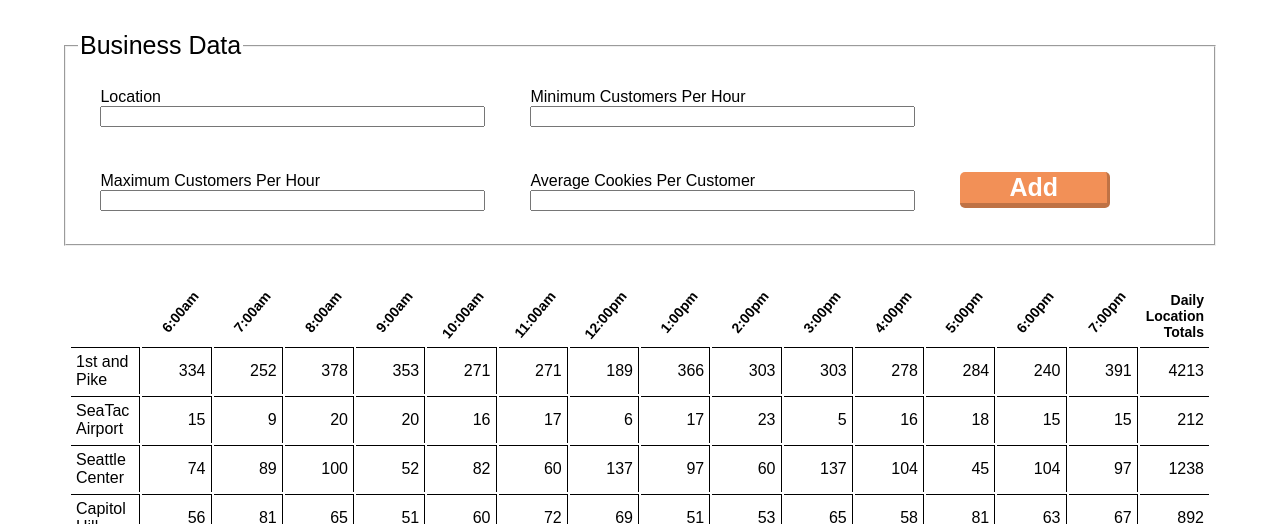
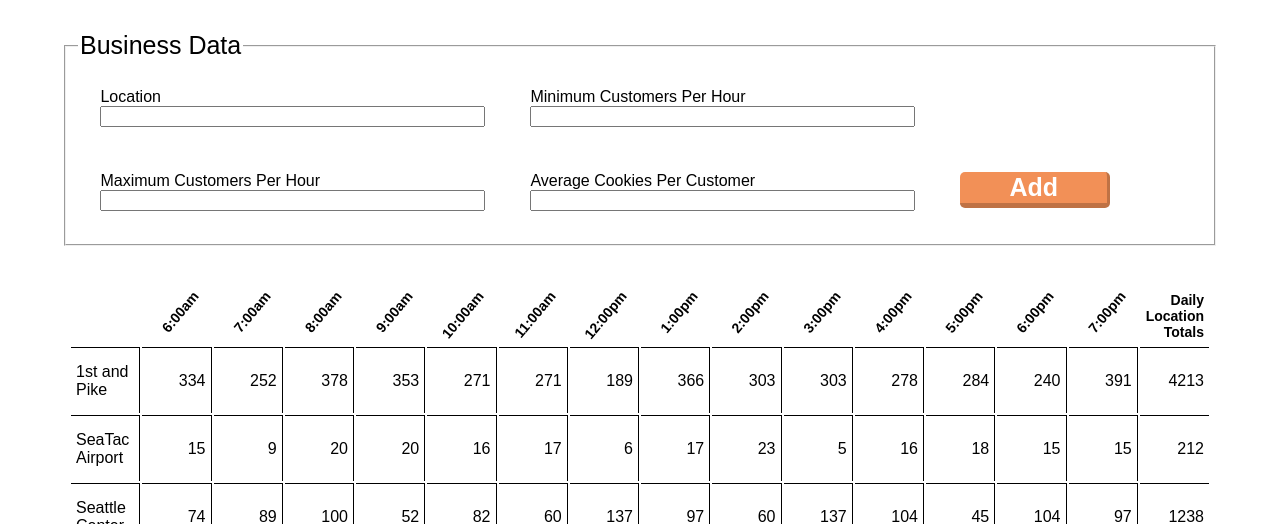
Before and after one commit to jonathanheemstra/cookie_stand, a plain HTML site: page sales.html in a window 1280 px wide. Shown: the part 428-952 px from the top of the page. Drawn offline with Linux system fonts and the light colour scheme; a web font is replaced by a local one.

Commit message:
add styles

```diff
--- a/style.css
+++ b/style.css
@@ -43,6 +43,7 @@ table {
 td {
   border-right: 1px solid black;
   border-top: 1px solid black;
+  height: 55px;
 }
 td:last-child, th:last-child {
   border-right: none;
```
